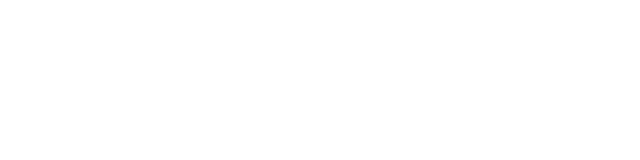
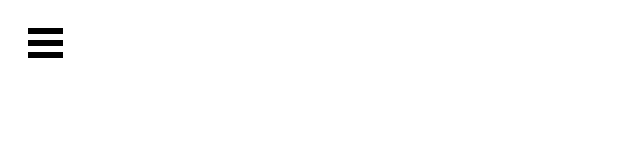
Before and after one commit to Stygain/push-buttons, a React (Create React App) app: page / in a window 1280 px wide. Shown: the top 160 px of the page, without its empty margins (0-640 px from the left). Built offline with nearby package versions, Linux system fonts and the light colour scheme.

Commit message:
Added in menu and menu button.

```diff
--- a/src/App.js
+++ b/src/App.js
@@ -1,8 +1,18 @@
-import React from 'react';
+/** @jsx jsx */
+import { jsx } from '@emotion/core';
+import { useState } from 'react';
+
+import HamburgerX from './HamburgerX.js';
+import Menu from './Menu.js';
+
 
 function App() {
+  const [clicked, setClicked] = useState(false);
+
   return (
     <div className="App">
+      <HamburgerX click={clicked} clickhandler={setClicked}/>
+      <Menu click={clicked} />
     </div>
   );
 }
--- /dev/null
+++ b/src/HamburgerX.js
@@ -0,0 +1,67 @@
+/** @jsx jsx */
+import { jsx, css } from '@emotion/core';
+
+import { useDispatch } from 'react-redux';
+import { randomizeMenuColor } from './redux/actions.js';
+
+
+function HamburgerX(props) {
+  const dispatch = useDispatch();
+
+  const styling = css`
+    position: relative;
+    top: 20px;
+    left: 20px;
+    width: 35px;
+    height: 30px;
+    padding: 8px;
+    z-index: 3;
+
+    display: flex;
+    flex-direction: column;
+    justify-content: space-between;
+    align-items: center;
+
+    &:hover {
+      cursor: pointer;
+    }
+
+    div {
+      width: 35px;
+      height: 6px;
+      background-color: #000;
+      transition: 0.3s cubic-bezier(.69,-0.36,.32,1.35);
+    }
+
+    div:nth-child(1).change {
+      transform: translateY(12px) scale(1.2) rotate(-135deg);
+      background-color: rgb(117, 117, 117);
+    }
+
+    div:nth-child(2).change {
+      opacity: 0;
+    }
+
+    div:nth-child(3).change {
+      transform: translateY(-12px) scale(1.2) rotate(135deg);
+      background-color: rgb(117, 117, 117);
+    }
+  `;
+
+  return (
+    <div css={styling} id="button" onClick={
+        () => {
+          props.clickhandler(!props.click)
+          if (!props.click) {
+            dispatch(randomizeMenuColor());
+          }
+        }
+      }>
+  	  <div className={props.click === true ? "change" : ""}></div>
+  	  <div className={props.click === true ? "change" : ""}></div>
+  	  <div className={props.click === true ? "change" : ""}></div>
+  	</div>
+  );
+}
+
+export default HamburgerX;
--- /dev/null
+++ b/src/Menu.js
@@ -0,0 +1,176 @@
+/** @jsx jsx */
+import { jsx, css } from '@emotion/core';
+
+import { useSelector } from 'react-redux';
+import { getCurrMenuColor } from './redux/selectors.js';
+
+
+function Menu(props) {
+  const currMenuColor = useSelector(getCurrMenuColor);
+
+  const styling = css`
+    @import url('https://fonts.googleapis.com/css?family=Spartan&display=swap');
+    font-family: 'Spartan', sans-serif;
+
+    position: absolute;
+    z-index: 2;
+    opacity: 0%;
+    background-color: ${currMenuColor};
+    text-align: center;
+    margin: 0;
+
+    top: -100%;
+    left: -100%;
+    width: 100%;
+    height: 100%;
+
+    border-radius: 0;
+
+    display: flex;
+    flex-direction: row;
+    align-items: center;
+    justify-content: center;
+
+    transition: 0.8s ease-in-out 0.2s;
+
+    &.open {
+      opacity: 100%;
+      width: 100%;
+      height: 100%;
+      top: 0;
+      left: 0;
+
+      transition: 0.8s ease-in-out;
+    }
+
+    .menu {
+      ${'' /* border: 1px solid red; */}
+
+      min-width: 50%;
+      height: 50%;
+      margin-bottom: 200%;
+
+      display: flex;
+      flex-direction: column;
+      align-items: center;
+      justify-content: flex-start;
+
+      transition: 0.8s ease-in-out 0s;
+    }
+
+    .menu.open {
+      margin-bottom: 0;
+
+      transition: 0.8s ease-in-out 0.3s;
+    }
+
+    .item {
+      ${'' /* border: 1px solid blue; */}
+
+      font-size: 26px;
+      white-space: nowrap;
+      overflow: hidden;
+      width: 0px;
+
+      margin: 10px;
+    }
+
+    .item.link {
+      font-size: 38px;
+      font-weight: 600;
+    }
+
+    .menu.open .item {
+      width: 100%;
+    }
+
+    .menu .item {
+      transition: 0.5s ease-in-out 0s;
+    }
+
+    .menu.open .item:nth-child(1) {
+      transition: 0.8s ease-in-out 0.6s;
+    }
+
+    .menu.open .item:nth-child(2) {
+      transition: 0.8s ease-in-out 1s;
+    }
+
+    .menu.open .item:nth-child(3) {
+      transition: 0.8s ease-in-out 1.4s;
+    }
+
+    .item:nth-child(1) {
+      margin-top: 20px;
+      margin-bottom: 20px;
+      padding-bottom: 3px;
+      border-bottom: 3px solid black;
+    }
+
+    a {
+      text-decoration: none;
+      position: relative;
+      display: inline-block;
+      ${'' /* font-size: 20px; */}
+      ${'' /* font-weight: 300; */}
+      color: rgb(108, 108, 108);
+      transition: color .4s ease;
+      padding: 6px 0;
+      margin-bottom: 7px;
+
+      &:hover {
+        color: rgb(0, 0, 0);
+
+        &::after,
+        &::before {
+          width: 100%;
+          left: 0;
+        }
+
+      }
+
+      &::after,
+      &::before {
+        content: '';
+        position: absolute;
+        top: calc(85%);
+        width: 0;
+        right: 0;
+        height: 6px;
+      }
+
+      &::before {
+        transition: width .4s cubic-bezier(0.51, 0.18, 0, 0.88) .1s;
+        background: rgb(136, 136, 136);
+      }
+
+      &::after {
+        transition: width .2s cubic-bezier(0.29, 0.18, 0.26, 0.83);
+        background: rgb(0, 0, 0);
+      }
+    }
+  `;
+
+  return (
+    <div css={styling} className={props.click === true ? "open" : ""}>
+      <div className={props.click === true ? "menu open" : "menu"}>
+        <div className="item">
+          Adam Barton
+        </div>
+        <div className="item link">
+          <a href="https://github.com/Stygain">
+            Github
+          </a>
+        </div>
+        <div className="item link">
+          <a href="https://stygain.github.io/northwestvision/">
+            Photography
+          </a>
+        </div>
+      </div>
+  	</div>
+
+  );
+}
+
+export default Menu;
--- a/src/index.js
+++ b/src/index.js
@@ -1,9 +1,44 @@
-import React from 'react';
+/** @jsx jsx */
+import { jsx, Global, css } from '@emotion/core';
 import ReactDOM from 'react-dom';
-import App from './App';
+
+import { Provider } from 'react-redux';
+import store from './redux/store.js';
+
 import * as serviceWorker from './serviceWorker';
 
-ReactDOM.render(<App />, document.getElementById('root'));
+import App from './App';
+
+
+const globalStyles = css`
+  body {
+    margin: 0;
+    height: 100%;
+    overflow: hidden;
+  }
+
+  html {
+    scroll-behavior: smooth;
+  }
+
+  a {
+    text-decoration: none;
+    color: rgb(255, 255, 255);
+  }
+
+  h1, h2, h3, h4, h5, h6, p {
+    margin: 0;
+    color: rgb(255, 255, 255);
+  }
+`;
+
+ReactDOM.render(
+  <div>
+    <Global styles={globalStyles} />
+    <Provider store={store}>
+      <App />
+    </Provider>
+  </div>, document.getElementById('root'));
 
 // If you want your app to work offline and load faster, you can change
 // unregister() to register() below. Note this comes with some pitfalls.
--- /dev/null
+++ b/src/redux/actions.js
@@ -0,0 +1,6 @@
+export const RANDOMIZE_MENU_COLOR = 'RANDOMIZE_MENU_COLOR';
+
+export function randomizeMenuColor() {
+  console.log("Randomize menu color");
+  return { type: RANDOMIZE_MENU_COLOR };
+}
--- /dev/null
+++ b/src/redux/reducers.js
@@ -0,0 +1,36 @@
+import { combineReducers } from 'redux';
+
+import {
+  RANDOMIZE_MENU_COLOR,
+} from './actions.js';
+
+
+const colors = [
+  "rgb(149, 189, 178)",
+  "rgb(149, 159, 189)",
+  "rgb(211, 242, 179)",
+  "rgb(189, 149, 174)",
+  "rgb(219, 161, 91)"
+]
+
+function randomizeMenuColorReducer(state = "rgb(149, 189, 178)", action) {
+  switch (action.type) {
+    case RANDOMIZE_MENU_COLOR:
+      var newColor = state;
+      while (newColor === state) {
+        newColor = colors[Math.round(Math.random() * (colors.length - 1))]
+      }
+      console.log("new color: " + newColor);
+      return newColor;
+
+    default:
+      return state;
+  }
+}
+
+
+const rootReducer = combineReducers({
+  currMenuColor: randomizeMenuColorReducer,
+});
+
+export default rootReducer;
--- /dev/null
+++ b/src/redux/selectors.js
@@ -0,0 +1,3 @@
+export function getCurrMenuColor(state) {
+  return state.currMenuColor;
+}
--- /dev/null
+++ b/src/redux/store.js
@@ -0,0 +1,7 @@
+import { createStore } from 'redux';
+
+import rootReducer from './reducers.js';
+
+const store = createStore(rootReducer);
+
+export default store;
```
